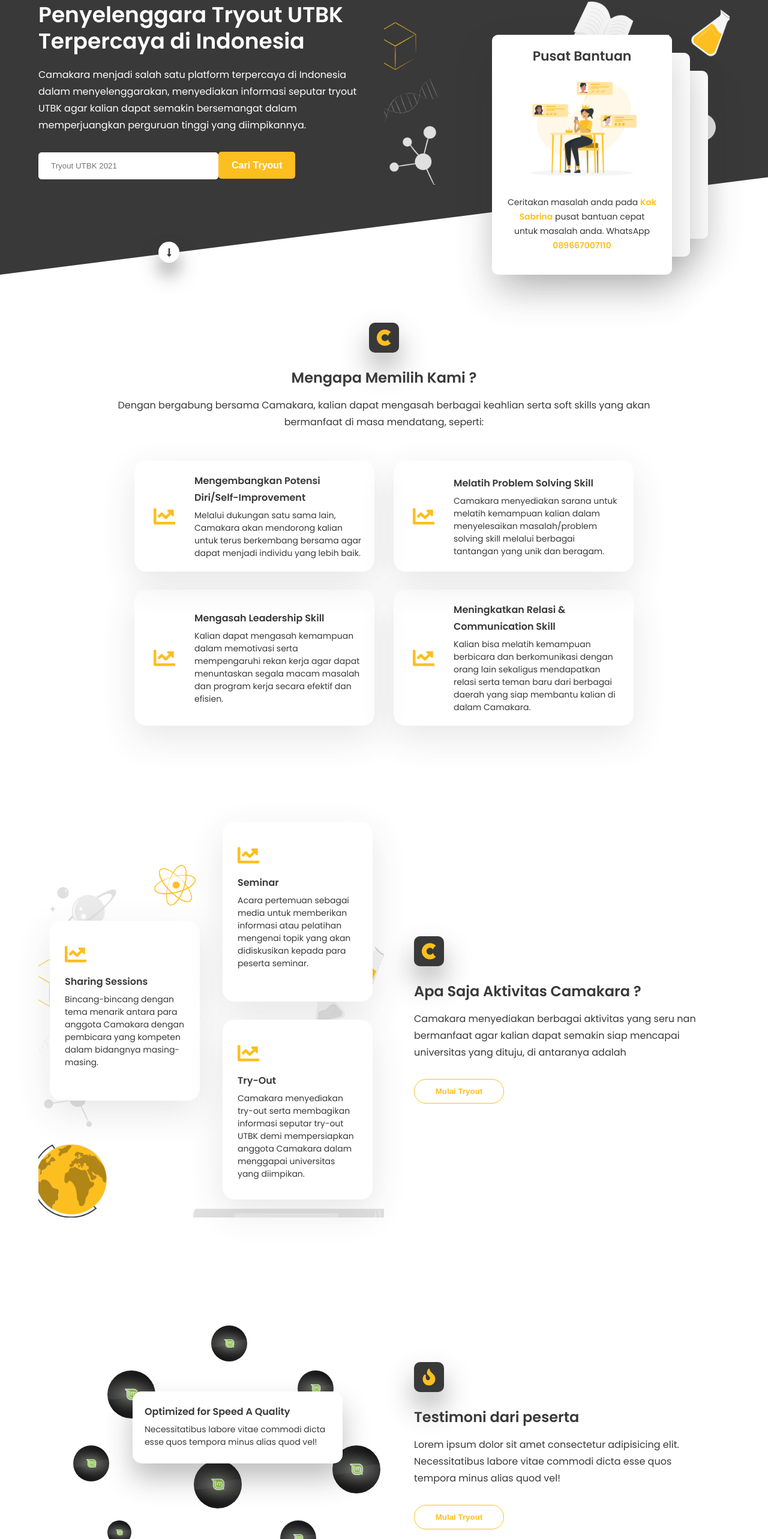
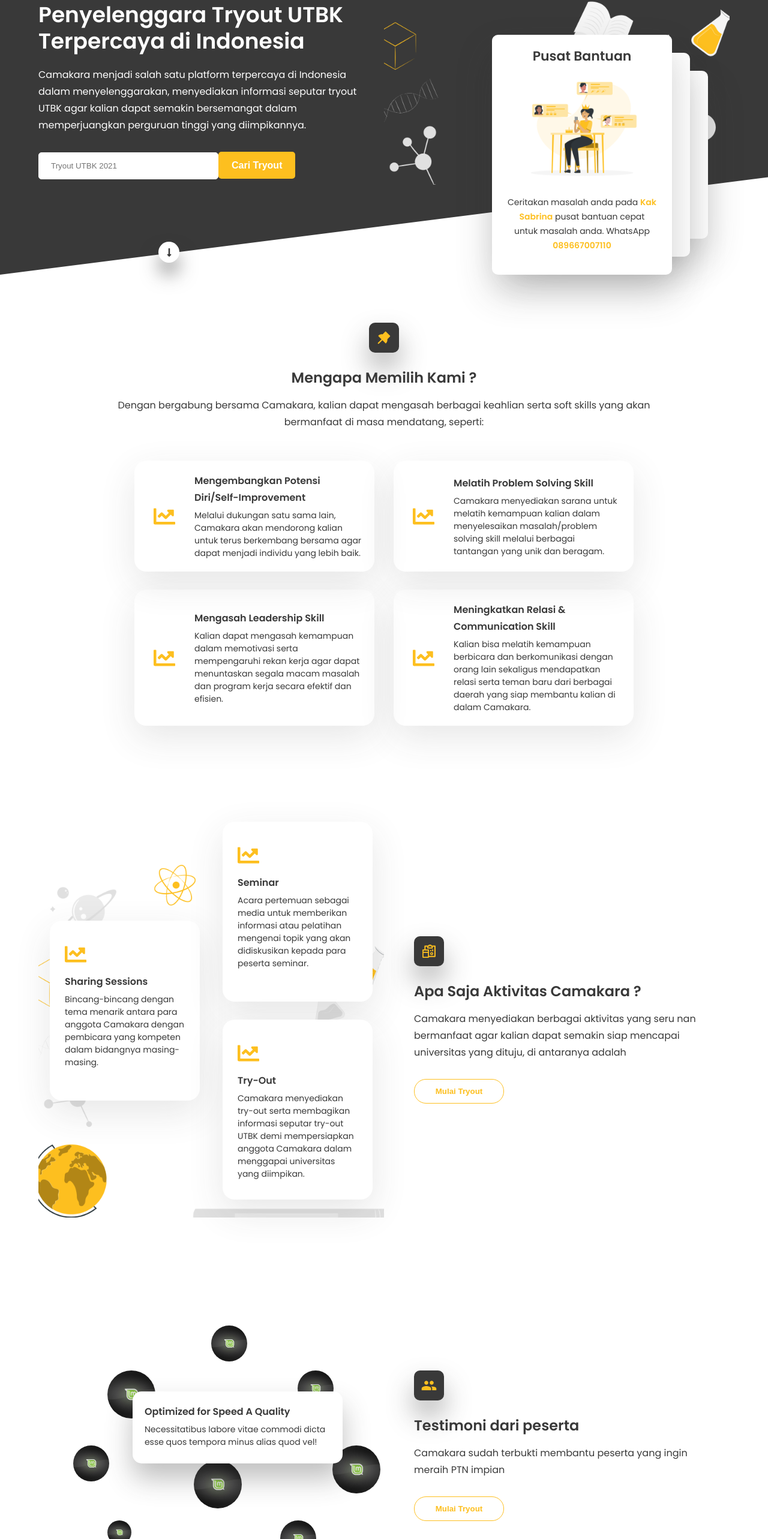
Before and after one commit to yopiangga/camakara-react, a React (Create React App) app: page / in a window 1280 px wide. Shown: the part 192-2758 px from the top of the page at 60% size. Built offline with nearby package versions, Linux system fonts and the light colour scheme.

Commit message:
add image about & icon

```diff
--- a/src/components/beranda/Contact.js
+++ b/src/components/beranda/Contact.js
@@ -1,4 +1,4 @@
-import {FaFire} from "react-icons/fa"
+import {RiUserFollowLine} from "react-icons/ri"
 
 
 export function Contact() {
@@ -8,7 +8,7 @@ export function Contact() {
                 <div className="content">
                     <div className="content-left">
                         <div className="icon">
-                            <FaFire />
+                            <RiUserFollowLine />
                         </div>
                         <div className="title">
                             <h2>Ikuti kami di Media Sosial</h2>
--- a/src/components/beranda/Testimonial.js
+++ b/src/components/beranda/Testimonial.js
@@ -1,4 +1,4 @@
-import {FaFire} from "react-icons/fa"
+import {IoMdPeople} from "react-icons/io"
 import example from "../../assets/images/example.jpg"
 
 export function Testimonial() {
@@ -41,13 +41,13 @@ export function Testimonial() {
                     </div>
                     <div className="content-right">
                         <div className="icon">
-                            <FaFire />
+                            <IoMdPeople />
                         </div>
                         <div className="title">
                             <h2>Testimoni dari peserta</h2>
                         </div>
                         <div className="deskripsi">
-                            <p>Lorem ipsum dolor sit amet consectetur adipisicing elit. Necessitatibus labore vitae commodi dicta esse quos tempora minus alias quod vel!</p>
+                            <p>Camakara sudah terbukti membantu peserta yang ingin meraih PTN impian</p>
                         </div>
                         <button className="btn-action">Mulai Tryout</button>
                     </div>
--- a/src/components/beranda/WhyUs.js
+++ b/src/components/beranda/WhyUs.js
@@ -1,5 +1,5 @@
 
-import {FaCuttlefish} from "react-icons/fa"
+import {AiFillPushpin} from "react-icons/ai"
 import {FaChartLine} from "react-icons/fa"
 
 export function WhyUs() {
@@ -9,7 +9,7 @@ export function WhyUs() {
                 <div className="content">
                     <div className="content-head">
                         <div className="icon">
-                            <FaCuttlefish />
+                            <AiFillPushpin />
                         </div>
                         <div className="title">
                             <h2>Mengapa Memilih Kami ?</h2>
--- a/src/components/beranda/YouGet.js
+++ b/src/components/beranda/YouGet.js
@@ -1,4 +1,4 @@
-import {FaCuttlefish} from "react-icons/fa"
+import {AiOutlineReconciliation} from "react-icons/ai"
 import {FaChartLine} from "react-icons/fa"
 
 export function YouGet() {
@@ -41,7 +41,7 @@ export function YouGet() {
                     </div>
                     <div className="content-right">
                         <div className="icon">
-                            <FaCuttlefish />
+                            <AiOutlineReconciliation />
                         </div>
                         <div className="title">
                             <h2>Apa Saja Aktivitas Camakara ?</h2>
--- a/src/components/myProfile/Main.js
+++ b/src/components/myProfile/Main.js
@@ -1,6 +1,6 @@
 
 import { FaPencilAlt } from 'react-icons/fa'
-import Yopiangga from '../../assets/images/yopiangga.JPG'
+import Yopiangga from '../../assets/images/yopiangga.jpg'
 import example from '../../assets/images/example.jpg'
 import React, { useContext, useState, useEffect } from 'react'
 import { UserContext } from '../../pages/userContext'
--- a/src/components/testimonial/Main.js
+++ b/src/components/testimonial/Main.js
@@ -10,8 +10,7 @@ export function Main() {
                 <div className="content">
                     <div className="content-left">
                         <h1>Testimonial </h1>
-                        <p>Lorem ipsum dolor sit amet, consectetur adipisicing elit. Quo distinctio amet id quis debitis eos
-    eligendi quos tempora incidunt.</p>
+                        <p>Apa kata mereka tentang camakara ?</p>
 
                         <div className="circle">
                             <FaLongArrowAltDown />
```
Also changed, not shown: src/assets/images/bg-bannerAbout.jpg.
